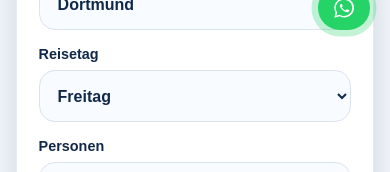
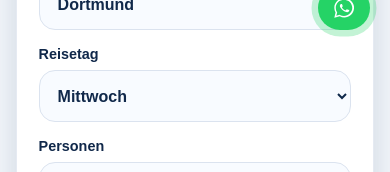
Before and after one commit to codedbyxhezi/bashkim-tours, a Next.js app: page /booking in a window 390 px wide. Shown: the part 794-966 px from the top of the page. Built offline with nearby package versions, Linux system fonts and the light colour scheme.

Commit message:
whatsapp phone nummer changed

```diff
--- a/app/booking/BookingClient.tsx
+++ b/app/booking/BookingClient.tsx
@@ -3,7 +3,7 @@
 import { useMemo, useState } from "react";
 import styles from "./Booking.module.css";
 
-const PHONE = "491234567890"; // deine Nummer ohne +
+const PHONE = "491532789"; // deine Nummer ohne +
 
 const germanyRoutes = [
   ["Dortmund", "ZOB Steinstrasse", "04:30", "21:15"],
@@ -63,12 +63,12 @@ const routeOptions = [
   {
     label: "Deutschland → Nordmazedonien",
     cities: germanyRoutes.map((route) => route[0]),
-    days: ["Freitag"],
+    days: ["Mittwoch", "Samstag"],
   },
   {
     label: "Nordmazedonien → Deutschland",
     cities: germanyMacedoniaRoutes.map((route) => route[0]),
-    days: ["Freitag"],
+    days: ["Mittwoch", "Samstag"],
   },
   {
     label: "Schweiz → Nordmazedonien",
```
